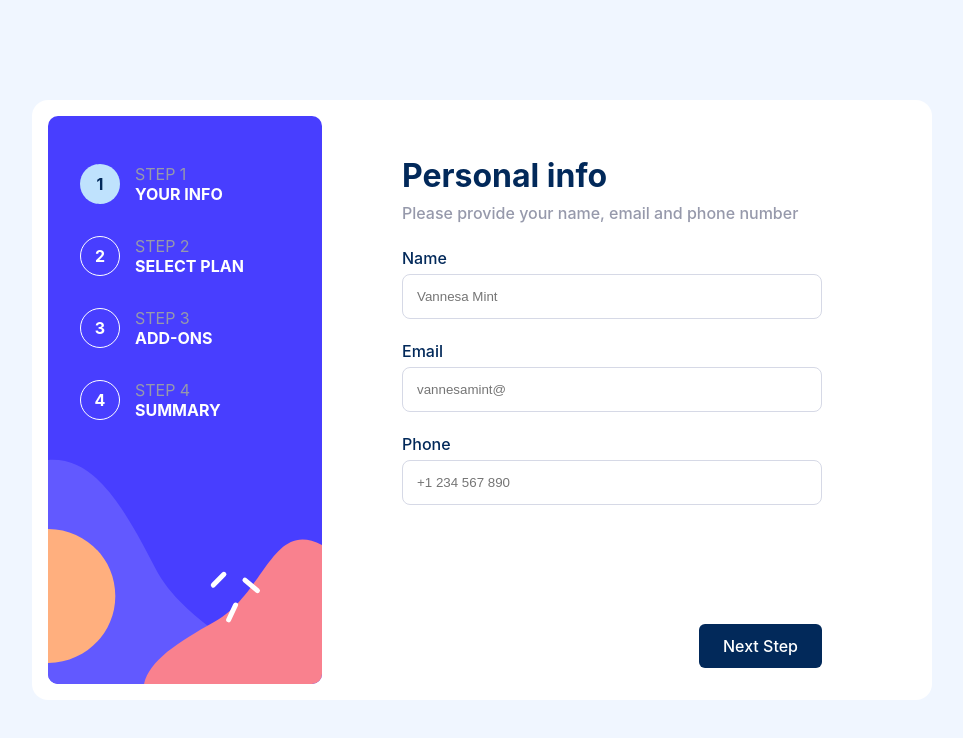
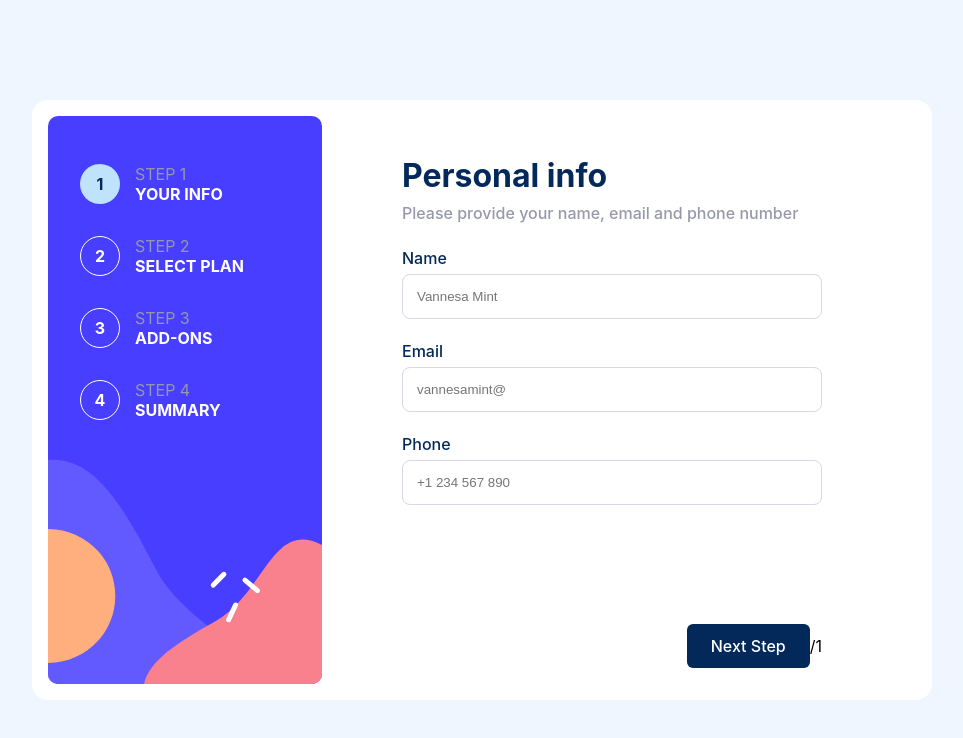
Before and after one commit to M-E-J-O-R/multi_step_form, a React (Create React App) app: page /summary in a window 1280 px wide. Shown: the top 738 px of the page, without its empty margins (158-1121 px from the left). Built offline with nearby package versions, Linux system fonts and the light colour scheme.

Commit message:
feat: restructured the code

```diff
--- a/src/App.tsx
+++ b/src/App.tsx
@@ -10,7 +10,7 @@ import { useState } from 'react';
 function App() {
   const [stepNum, setStepNum] = useState(1);
   const handleStepNo = (stepNo: number) => {
-    setStepNum(prev => stepNo);
+    setStepNum(stepNo);
   };
   return (
     <div className='App'>
--- a/src/components/FooterNav.tsx
+++ b/src/components/FooterNav.tsx
@@ -1,5 +1,6 @@
 import { Link } from 'react-router-dom';
 import style from '../styles/navigation.module.css';
+import { useEffect, useState } from 'react';
 
 
 interface StepComponentProps {
@@ -19,28 +20,31 @@ const FooterNav = ({ stepNum, setStepNum }: StepComponentProps) => {
     const handleBtnStyle = () => {
         return stepNum === 1 ? { display: 'none' } : {};
     };
-    let path = '/';
+    const [path, setPath] = useState('/');
+    useEffect(() => {
+
         switch (stepNum) {
-        case 1:
-            path = '/';
-            break;
+
             case 2:
-            path = 'plan';
+                setPath('plan');
                 break;
             case 3:
-            path = 'addons';
+                setPath('addons');
                 break;
             case 4:
-            path = 'summary';
+                setPath('summary');
                 break;
             default:
-            path = '/';
+                setPath('/');
 
         }
+    }, [stepNum]);
     return (
         <div className={style.footer_nav_container}>
-            <Link to={path} style={handleBtnStyle()} className={style.previous_btn} onClick={() => handlePrevBtn()}>Go Back</Link>
-            <Link to={path} className={style.next_step_btn} onClick={() => handleNextBtn()}>Next Step</Link>
+            <Link to={path} style={handleBtnStyle()} className={style.previous_btn} onClick={handlePrevBtn}>Go Back</Link>
+            <Link to={path} className={style.next_step_btn} onClick={handleNextBtn}>Next Step</Link>
+            <p>{path}</p>
+            <p>{stepNum}</p>
 
 
         </div>
```
Lines whose indentation alone changed are shown as unchanged.
